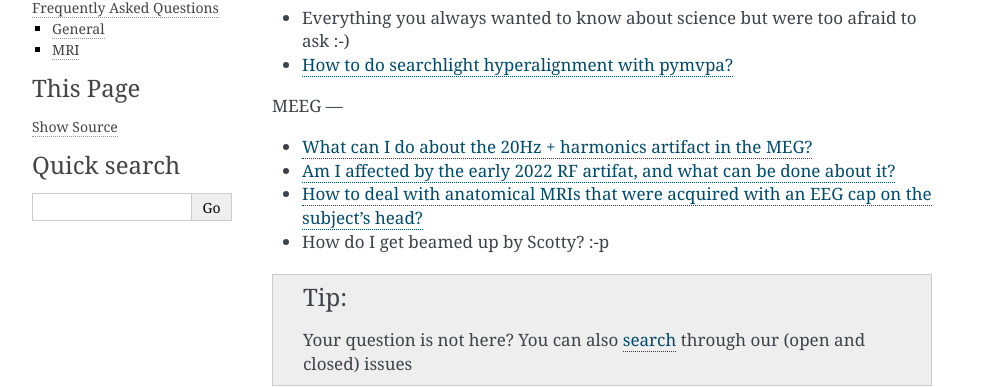
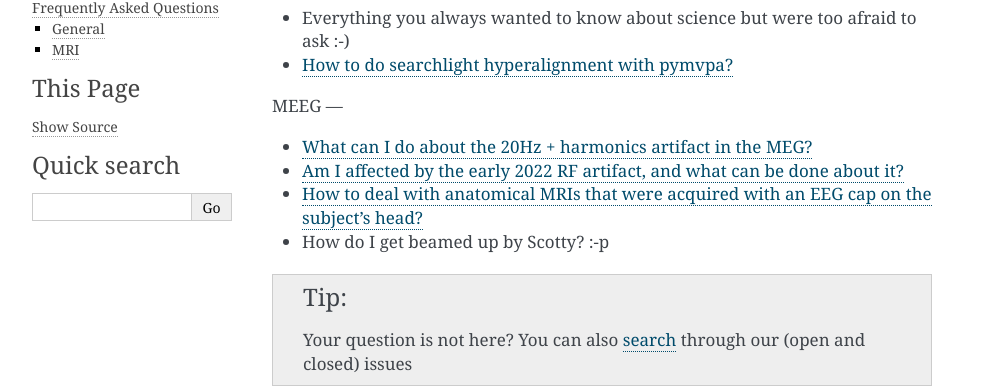
Before and after one commit to Donders-Institute/staff-scientists, a Sphinx documentation site: the page built from docs/FAQ.rst, in a window 1280 px wide. Shown: the part 292-679 px from the top of the page, without its empty margins (148-1140 px from the left). Built offline with Sphinx 7.4.7, drawn with Linux system fonts in a browser that asks for light colours.

Commit message:
Update FAQ.rst

```diff
--- a/docs/FAQ.rst
+++ b/docs/FAQ.rst
@@ -16,7 +16,7 @@ MEEG
 ---
 
 * `What can I do about the 20Hz + harmonics artifact in the MEG? <FAQ/MEG/camera_artifact.html>`__
-* `Am I affected by the early 2022 RF artifat, and what can be done about it? <FAQ/MEG/rf_artifact.html>`__
+* `Am I affected by the early 2022 RF artifact, and what can be done about it? <FAQ/MEG/rf_artifact.html>`__
 * `How to deal with anatomical MRIs that were acquired with an EEG cap on the subject's head? <FAQ/MEG/eeg_headmodel.html>`__
 * How do I get beamed up by Scotty? :-p
 
```
